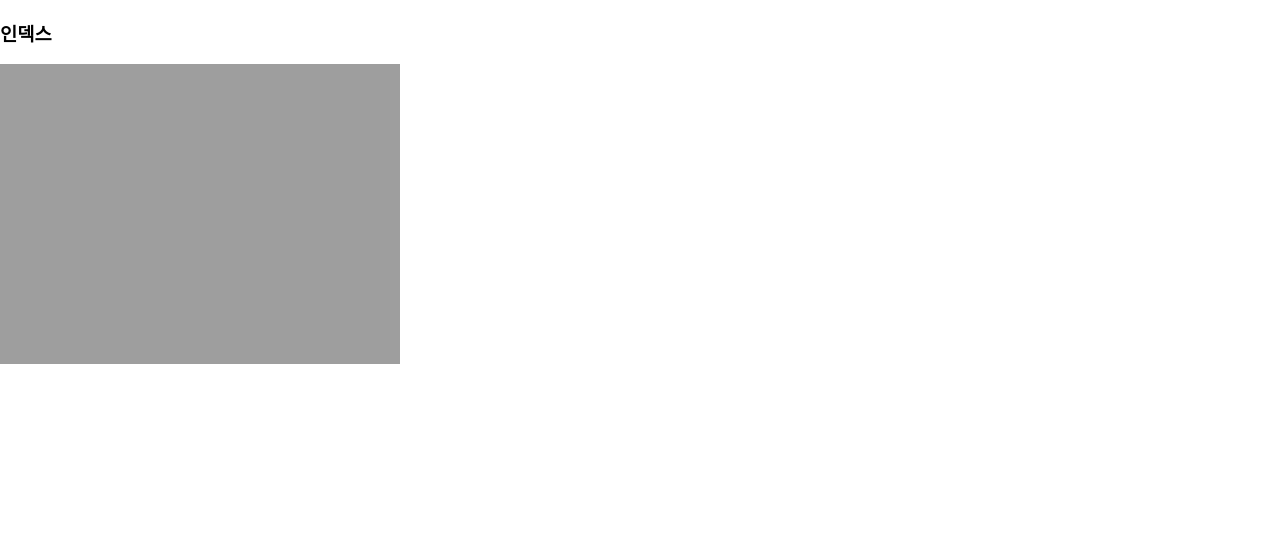
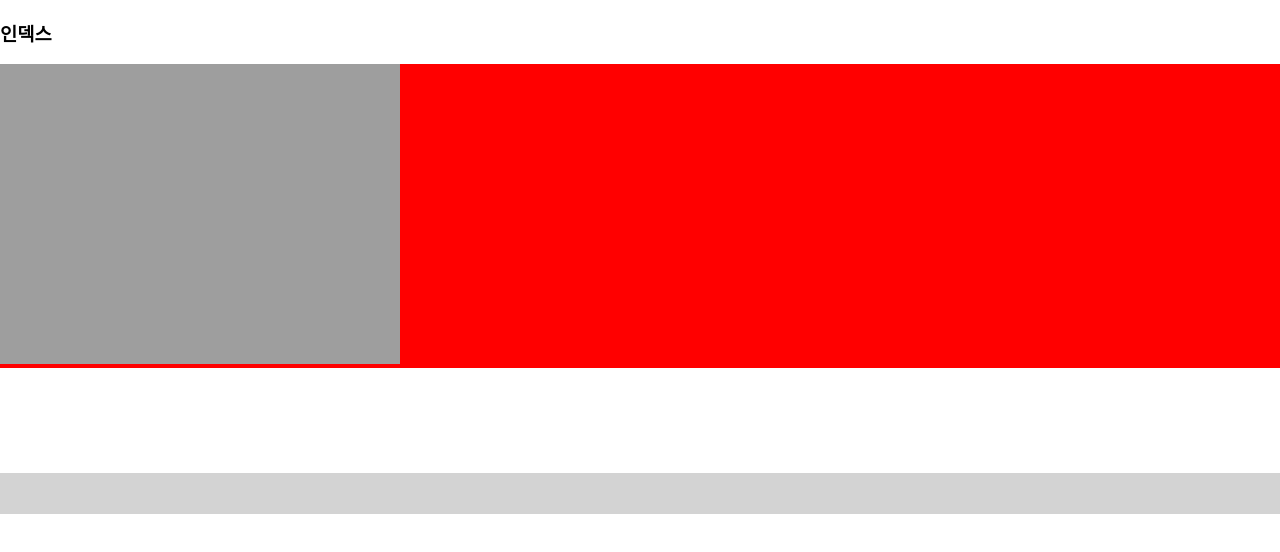
Before and after one commit to Jintonic31/Nintenddo, a React (Create React App) app in the folder Nintenddo/client/: page / in a window 1280 px wide. Shown: the top 552 px of the page. Built offline with nearby package versions, Linux system fonts and the light colour scheme.

Commit message:
푸팅 css

```diff
--- a/Nintenddo/client/src/Style/includes/footing.css
+++ b/Nintenddo/client/src/Style/includes/footing.css
@@ -0,0 +1,22 @@
+.container{
+    width:100%;
+    height:450px;
+    display:flex;
+    flex-direction:column;
+    background-color:white;
+}
+
+.redline{
+    flex:2;
+    background-color:red;
+}
+
+.snsLogin{
+    flex:5;
+    background-color:white;
+}
+
+.fcategory{
+    flex:2;
+    background-color:lightgray;
+}
```
